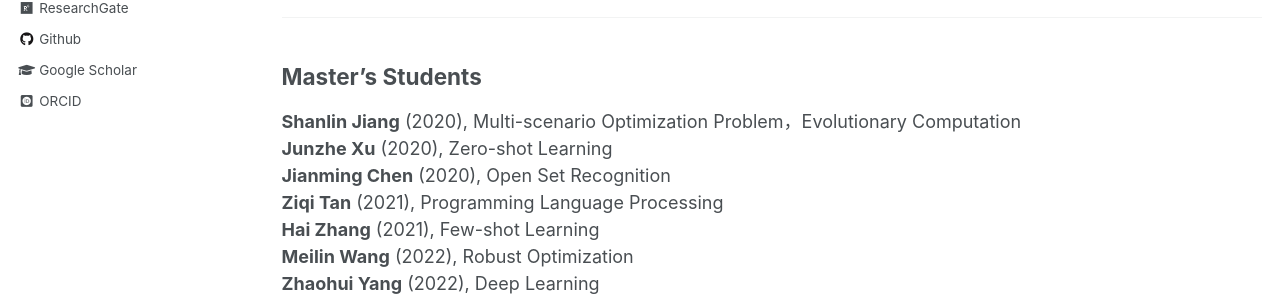
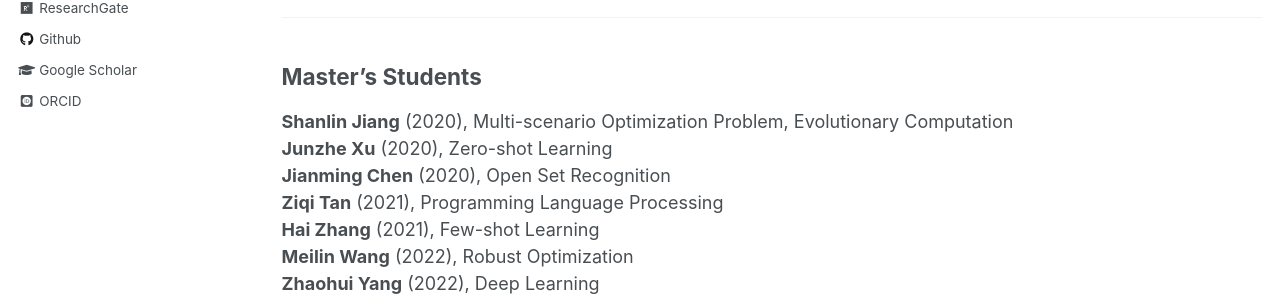
Before and after one commit to JianmingChen121/KaminZZZ.github.io, a Jekyll site: the page built from _pages/people.md, in a window 1280 px wide and 1352 px high. Shown: the part 477-777 px from the top of the window. Built offline with Jekyll 4.4.1, drawn with Linux system fonts in a browser that asks for light colours; some web fonts are replaced.

```diff
--- a/_pages/people.md
+++ b/_pages/people.md
@@ -18,7 +18,7 @@ We focus on the application of intelligent data processing, evolutionary computa
 <hr/>
 ## Master's Students
 
-**Shanlin Jiang** (2020), Multi-scenario Optimization Problem，Evolutionary Computation<br>
+**Shanlin Jiang** (2020), Multi-scenario Optimization Problem, Evolutionary Computation<br>
 **Junzhe Xu** (2020), Zero-shot Learning<br>
 **Jianming Chen** (2020), Open Set Recognition<br>
 **Ziqi Tan** (2021), Programming Language Processing<br>
```
